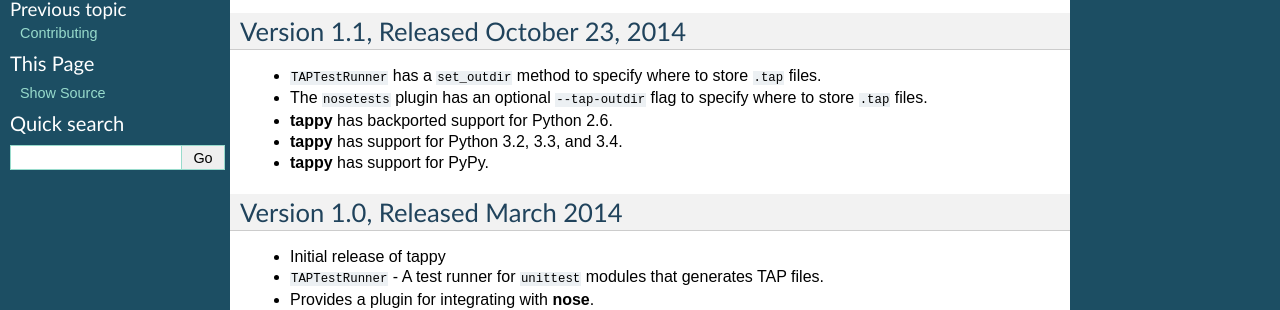
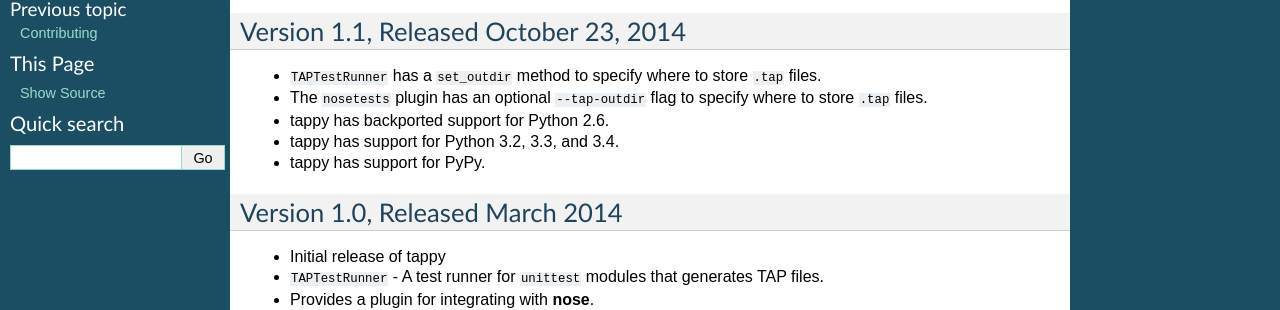
Before and after one commit to python-tap/tappy, a Sphinx documentation site: the page built from docs/releases.rst, in a window 1280 px wide. Shown: the part 198-508 px from the top of the page. Built offline with Sphinx 7.4.7, drawn with Linux system fonts in a browser that asks for light colours.

```diff
--- a/docs/releases.rst
+++ b/docs/releases.rst
@@ -14,9 +14,9 @@ Version 1.1, Released October 23, 2014
   ``.tap`` files.
 * The ``nosetests`` plugin has an optional ``--tap-outdir`` flag to specify
   where to store ``.tap`` files.
-* **tappy** has backported support for Python 2.6.
-* **tappy** has support for Python 3.2, 3.3, and 3.4.
-* **tappy** has support for PyPy.
+* tappy has backported support for Python 2.6.
+* tappy has support for Python 3.2, 3.3, and 3.4.
+* tappy has support for PyPy.
 
 Version 1.0, Released March 2014
 --------------------------------
```
